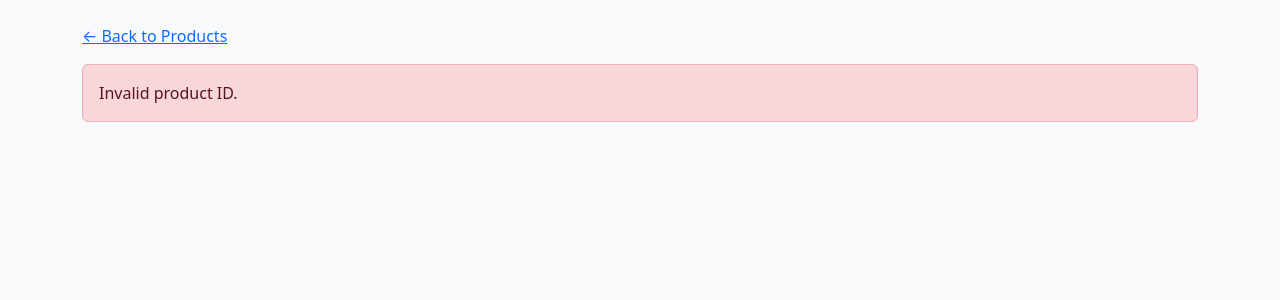
After one commit to Telemachus19/OST-PHP-300, a PHP site: page /product.php in a window 1280 px wide. The commit adds this page. Shown: the top 300 px of the page. Run offline with PHP 8.4, Linux system fonts and the light colour scheme.

Commit message:
update: Web Services Lab 1

```diff
--- a/www/listUsers.php
+++ b/www/listUsers.php
@@ -33,6 +33,7 @@ $users = load_users();
             </div>
             <div class="d-flex gap-2">
                 <a class="btn btn-primary" href="registration.php">New Registration</a>
+                <a class="btn btn-outline-primary" href="products.php">Products</a>
                 <a class="btn btn-outline-danger" href="logout.php">Logout</a>
             </div>
         </div>
--- /dev/null
+++ b/www/product.php
@@ -0,0 +1,64 @@
+<?php
+require_once __DIR__ . '/user_store_helpers.php';
+
+$id = isset($_GET['id']) ? trim((string) $_GET['id']) : '';
+$product = null;
+$errorMessage = '';
+
+if ($id === '' || ctype_digit($id) === false) {
+    $errorMessage = 'Invalid product ID.';
+} else {
+    $apiData = fetch_json_from_url('https://dummyjson.com/products/' . urlencode($id));
+    if ($apiData === null) {
+        $errorMessage = 'Product not found or external API is unavailable.';
+    } else {
+        $product = $apiData;
+    }
+}
+?>
+<!DOCTYPE html>
+<html lang="en">
+<head>
+    <meta charset="UTF-8">
+    <meta name="viewport" content="width=device-width, initial-scale=1.0">
+    <title>Product Details</title>
+    <link href="https://cdn.jsdelivr.net/npm/bootstrap@5.3.3/dist/css/bootstrap.min.css" rel="stylesheet">
+</head>
+<body class="bg-light">
+    <div class="container py-4">
+        <a href="products.php" class="d-inline-block mb-3">&larr; Back to Products</a>
+
+        <?php if ($errorMessage !== ''): ?>
+            <div class="alert alert-danger"><?php echo h($errorMessage); ?></div>
+        <?php elseif ($product !== null): ?>
+            <?php
+                $title = (string) ($product['title'] ?? 'Untitled Product');
+                $description = (string) ($product['description'] ?? '');
+                $price = (float) ($product['price'] ?? 0);
+                $discount = (float) ($product['discountPercentage'] ?? 0);
+                $rating = (float) ($product['rating'] ?? 0);
+                $stock = (int) ($product['stock'] ?? 0);
+                $brand = (string) ($product['brand'] ?? '');
+                $category = (string) ($product['category'] ?? '');
+                $thumbnail = (string) ($product['thumbnail'] ?? '');
+            ?>
+            <div class="card shadow-sm">
+                <div class="card-body p-4">
+                    <?php if ($thumbnail !== ''): ?>
+                        <img src="<?php echo h($thumbnail); ?>" alt="<?php echo h($title); ?>" style="height: 90px; width: 90px; object-fit: contain;" class="mb-3">
+                    <?php endif; ?>
+
+                    <h1 class="h2 mb-3"><?php echo h($title); ?></h1>
+                    <p class="mb-3"><?php echo h($description); ?></p>
+                    <p>Price: $<?php echo h(number_format($price, 2)); ?></p>
+                    <p>Discount: <?php echo h(number_format($discount, 2)); ?>%</p>
+                    <p>Rating: <?php echo h(number_format($rating, 2)); ?>/5</p>
+                    <p>Stock: <?php echo h((string) $stock); ?></p>
+                    <p>Brand: <?php echo h($brand); ?></p>
+                    <p class="mb-0">Category: <?php echo h($category); ?></p>
+                </div>
+            </div>
+        <?php endif; ?>
+    </div>
+</body>
+</html>
--- a/www/user_store_helpers.php
+++ b/www/user_store_helpers.php
@@ -4,3 +4,32 @@ function h(string $value): string
 {
     return htmlspecialchars($value, ENT_QUOTES, 'UTF-8');
 }
+
+function fetch_json_from_url(string $url, int $timeoutSeconds = 8): ?array
+{
+    $context = stream_context_create([
+        'http' => [
+            'method' => 'GET',
+            'timeout' => $timeoutSeconds,
+            'ignore_errors' => true,
+            'header' => "Accept: application/json\r\n",
+        ],
+    ]);
+
+    $response = @file_get_contents($url, false, $context);
+    if ($response === false) {
+        return null;
+    }
+
+    $statusCode = 200;
+    if (isset($http_response_header[0]) && preg_match('/\s(\d{3})\s/', $http_response_header[0], $matches) === 1) {
+        $statusCode = (int) $matches[1];
+    }
+
+    if ($statusCode < 200 || $statusCode >= 300) {
+        return null;
+    }
+
+    $decoded = json_decode($response, true);
+    return is_array($decoded) ? $decoded : null;
+}
```
Also changed, not shown: www/products.php (added, +58 -0 lines).
